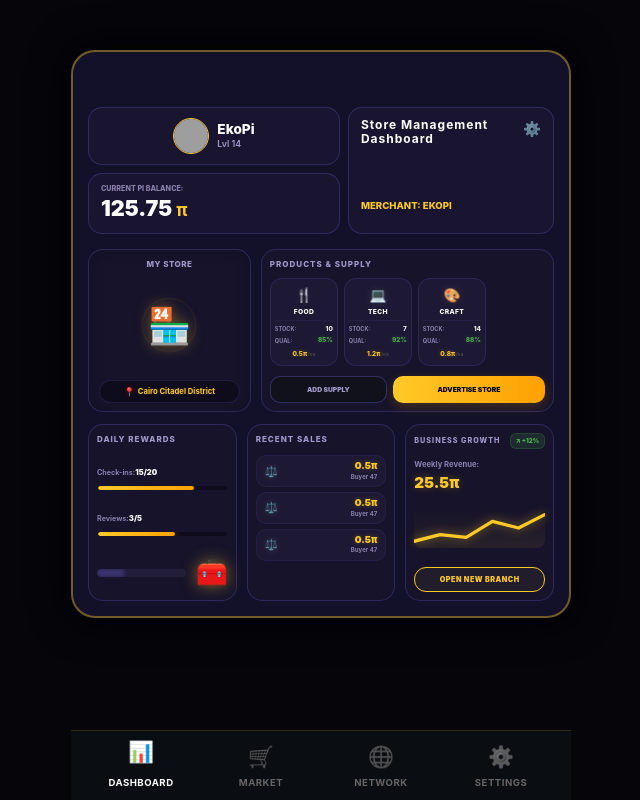
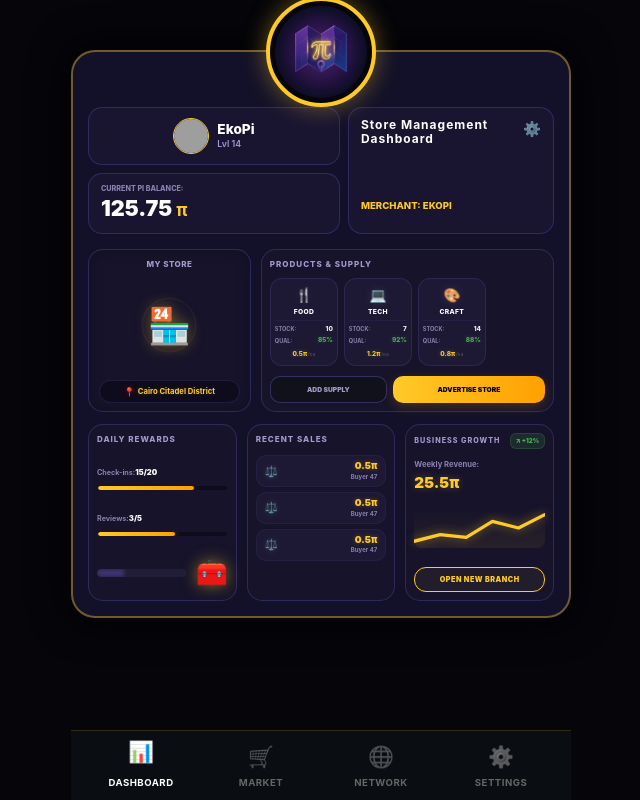
Before and after one commit to Maplypi-Official/maplypi-frontend, a React (Vite) app: page / in a window 1280 px wide. Shown: the whole page, without its empty margins (319-959 px from the left). Built offline with nearby package versions, Linux system fonts and the light colour scheme; no server answers; grey boxes are pictures that could not be loaded.

Commit message:
Update Crown.css

```diff
--- a/src/components/Crown/Crown.css
+++ b/src/components/Crown/Crown.css
@@ -1,47 +1,36 @@
-.dashboard-crown {
+.dashboard-crown-container {
   display: flex;
   justify-content: center;
-  position: absolute;
-  /* يتم ضبط التوب ليكون في منتصف الفتحة الهندسية تماماً */
-  top: 15px;
-  left: 0;
-  right: 0;
-  z-index: 1000; /* للتأكد من أنه فوق الهيدر والكارت */
+  align-items: center;
+  width: 100%;
+  height: 60px; /* مساحة محجوزة للوجو لمنع اختفائه */
+  margin-bottom: -30px; /* سحب الهيدر ليحضن اللوجو كما في الصورة */
+  position: relative;
+  z-index: 2000;
 }
 
 .logo-outer-circle {
-  width: 130px;
-  height: 130px;
-  background: #0b0e14; /* نفس خلفية التطبيق لتبدو مفرغة */
-  border: 5px solid var(--digital-gold);
+  width: 110px;
+  height: 110px;
+  background: #05050a;
+  border: 4px solid #ffca28;
   border-radius: 50%;
   display: flex;
   justify-content: center;
   align-items: center;
-  box-shadow: 0 0 35px rgba(255, 202, 40, 0.3),
-              inset 0 0 15px rgba(255, 202, 40, 0.1);
-  padding: 0;
+  box-shadow: 0 0 25px rgba(255, 202, 40, 0.4);
 }
 
 .logo-inner-circle {
-  width: 100%;
-  height: 100%;
+  width: 90%;
+  height: 90%;
   border-radius: 50%;
   overflow: hidden;
-  display: flex;
-  justify-content: center;
-  align-items: center;
 }
 
 .central-logo {
   width: 100%;
   height: 100%;
-  object-fit: cover; /* يملأ الدائرة بالكامل لمنع ظهور حواف سوداء داخل اللوجو */
-  filter: drop-shadow(0 0 10px var(--digital-gold));
-  transition: transform 0.3s ease;
+  object-fit: contain;
+  filter: drop-shadow(0 0 8px #ffca28);
 }
-
-/* حركة بسيطة عند التحميل لإضفاء روح الألعاب */
-.central-logo:hover {
-  transform: scale(1.05);
-}
```
